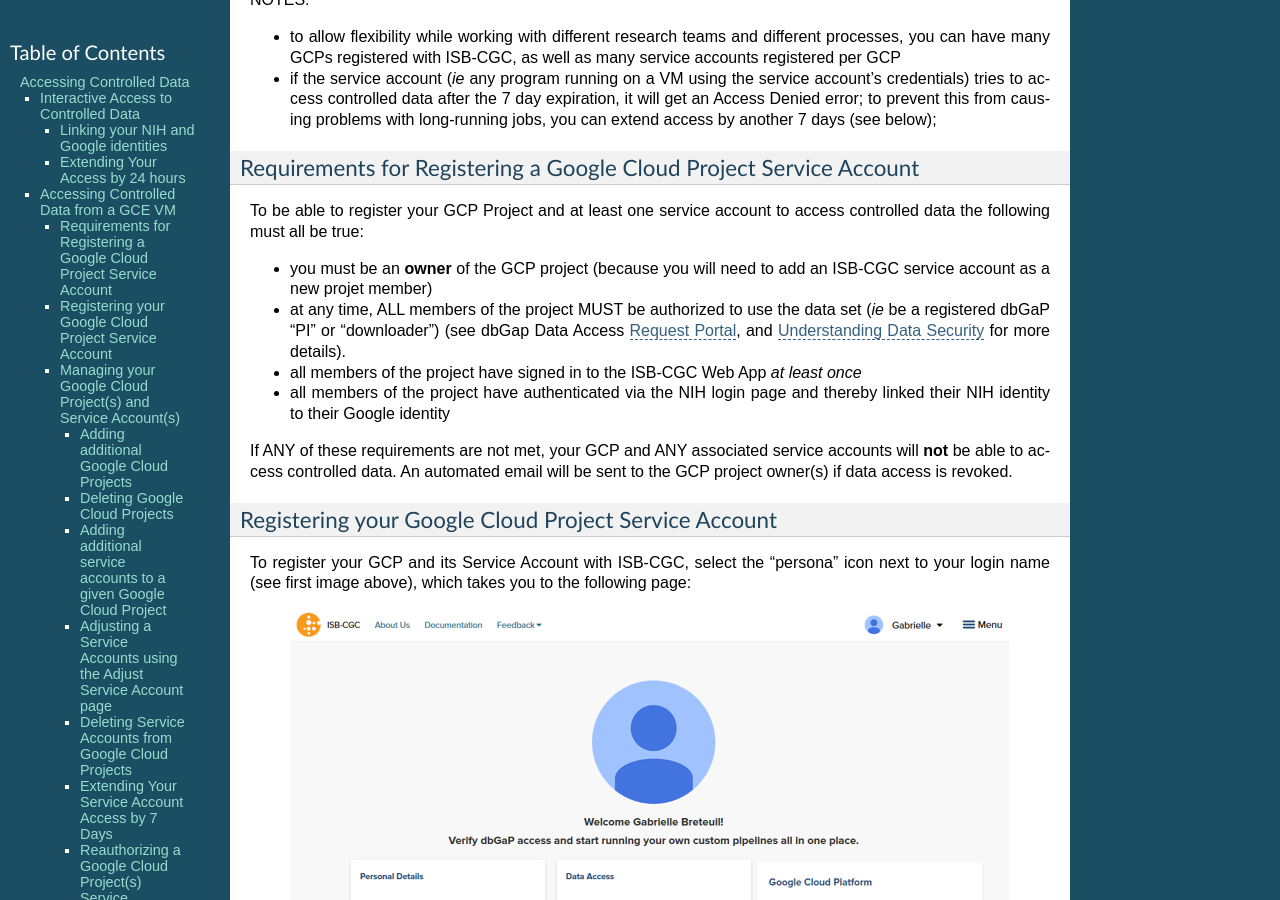
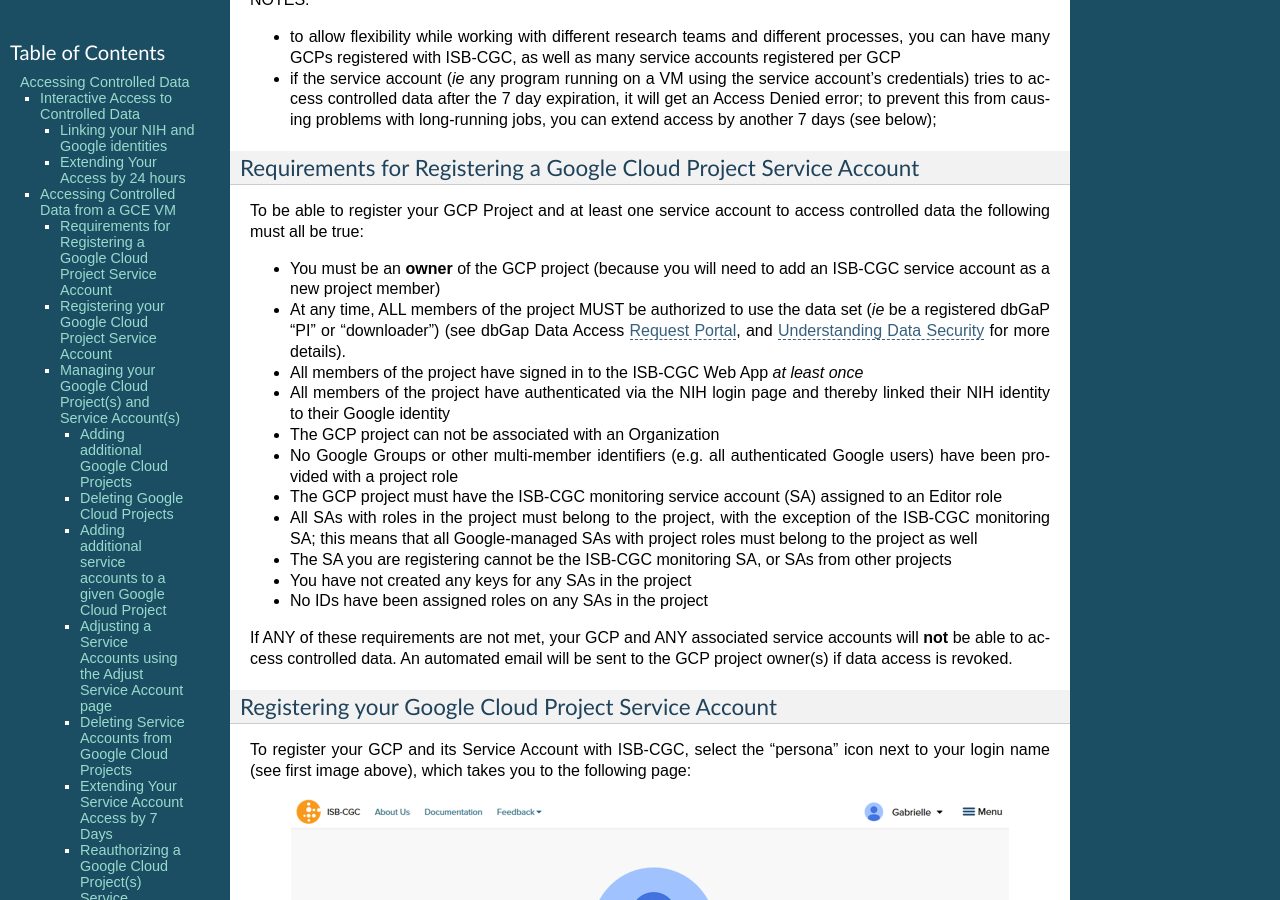
Before and after one commit to isb-cgc/readthedocs, a Sphinx documentation site: the page built from docs/source/sections/webapp/Gaining-Access-To-Contolled-Access-Data.rst, in a window 1280 px wide and 900 px high, scrolled down 4140 px. Built offline with Sphinx 7.4.7, drawn with Linux system fonts in a browser that asks for light colours; pages that are not in the unit, such as notebooks, are missing from menus.

Commit message:
added new requirements

```diff
--- a/docs/source/sections/webapp/Gaining-Access-To-Contolled-Access-Data.rst
+++ b/docs/source/sections/webapp/Gaining-Access-To-Contolled-Access-Data.rst
@@ -135,10 +135,17 @@
 --------------------------------------------------------------------
 To be able to register your GCP Project and at least one service account to access controlled data the following must all be true:
 
-- you must be an **owner** of the GCP project (because you will need to add an ISB-CGC service account as a new projet member)
-- at any time, ALL members of the project MUST be authorized to use the data set (*ie* be a registered dbGaP "PI" or "downloader") (see dbGap Data Access `Request Portal <http://dbgap.ncbi.nlm.nih.gov/aa/wga.cgi?login=&page=login>`_, and `Understanding Data Security <http://isb-cancer-genomics-cloud.readthedocs.org/en/latest/sections/data/data2/TCGA_Data_Security.html>`_ for more details).
-- all members of the project have signed in to the ISB-CGC Web App *at least once*
-- all members of the project have authenticated via the NIH login page and thereby linked their NIH identity to their Google identity
+- You must be an **owner** of the GCP project (because you will need to add an ISB-CGC service account as a new project member)
+- At any time, ALL members of the project MUST be authorized to use the data set (*ie* be a registered dbGaP "PI" or "downloader") (see dbGap Data Access `Request Portal <http://dbgap.ncbi.nlm.nih.gov/aa/wga.cgi?login=&page=login>`_, and `Understanding Data Security <http://isb-cancer-genomics-cloud.readthedocs.org/en/latest/sections/data/data2/TCGA_Data_Security.html>`_ for more details).
+- All members of the project have signed in to the ISB-CGC Web App *at least once*
+- All members of the project have authenticated via the NIH login page and thereby linked their NIH identity to their Google identity
+- The GCP project can not be associated with an Organization
+- No Google Groups or other multi-member identifiers (e.g. all authenticated Google users) have been provided with a project role
+- The GCP project must have the ISB-CGC monitoring service account (SA) assigned to an Editor role
+- All SAs with roles in the project must belong to the project, with the exception of the ISB-CGC monitoring SA; this means that all Google-managed SAs with project roles must belong to the project as well
+- The SA you are registering cannot be the ISB-CGC monitoring SA, or SAs from other projects
+- You have not created any keys for any SAs in the project
+- No IDs have been assigned roles on any SAs in the project
 
 If ANY of these requirements are not met, your GCP and ANY associated service accounts will **not** be able to access controlled data.  An automated email will be sent to the GCP project owner(s) if data access is revoked.
 
```
